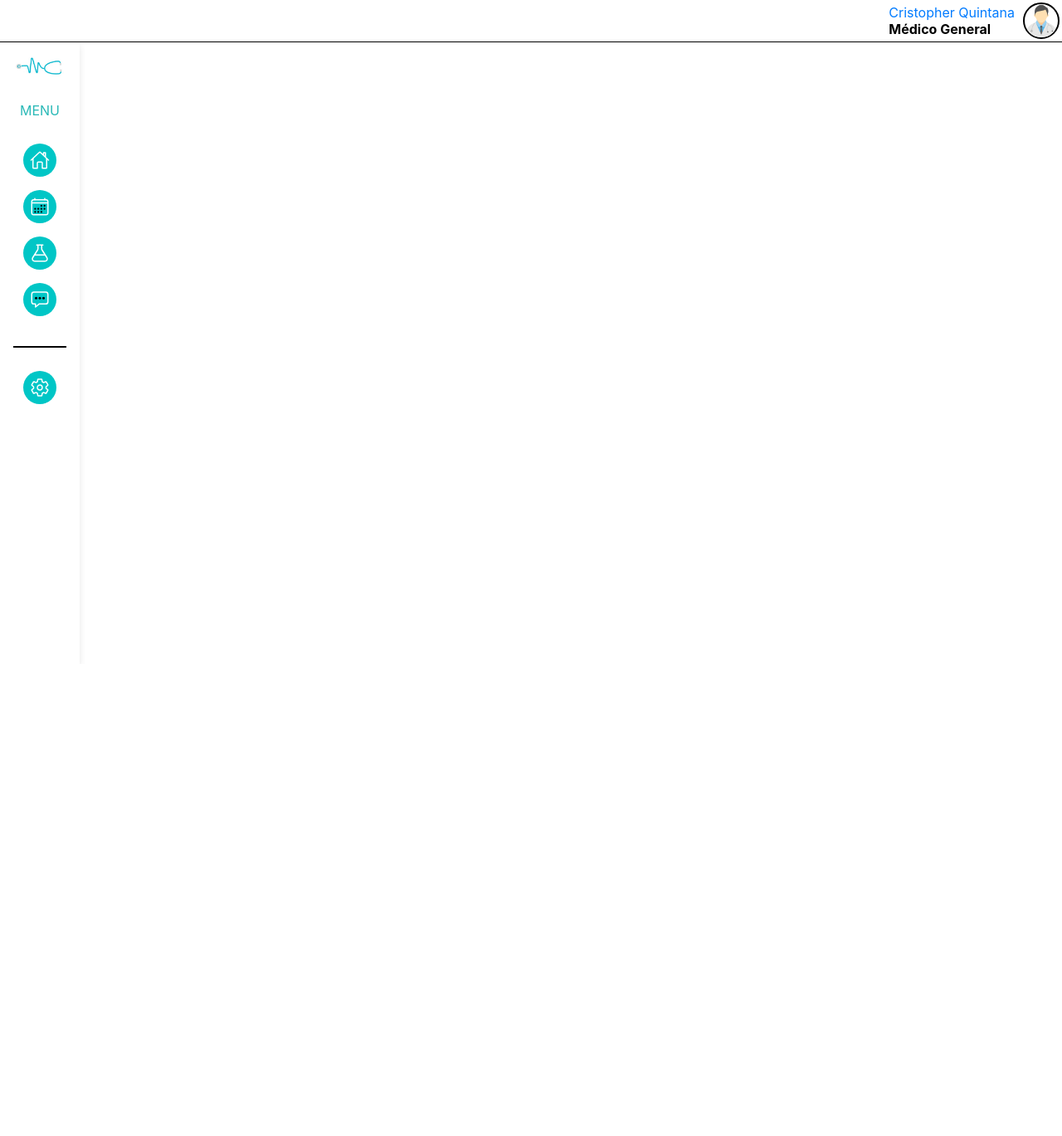
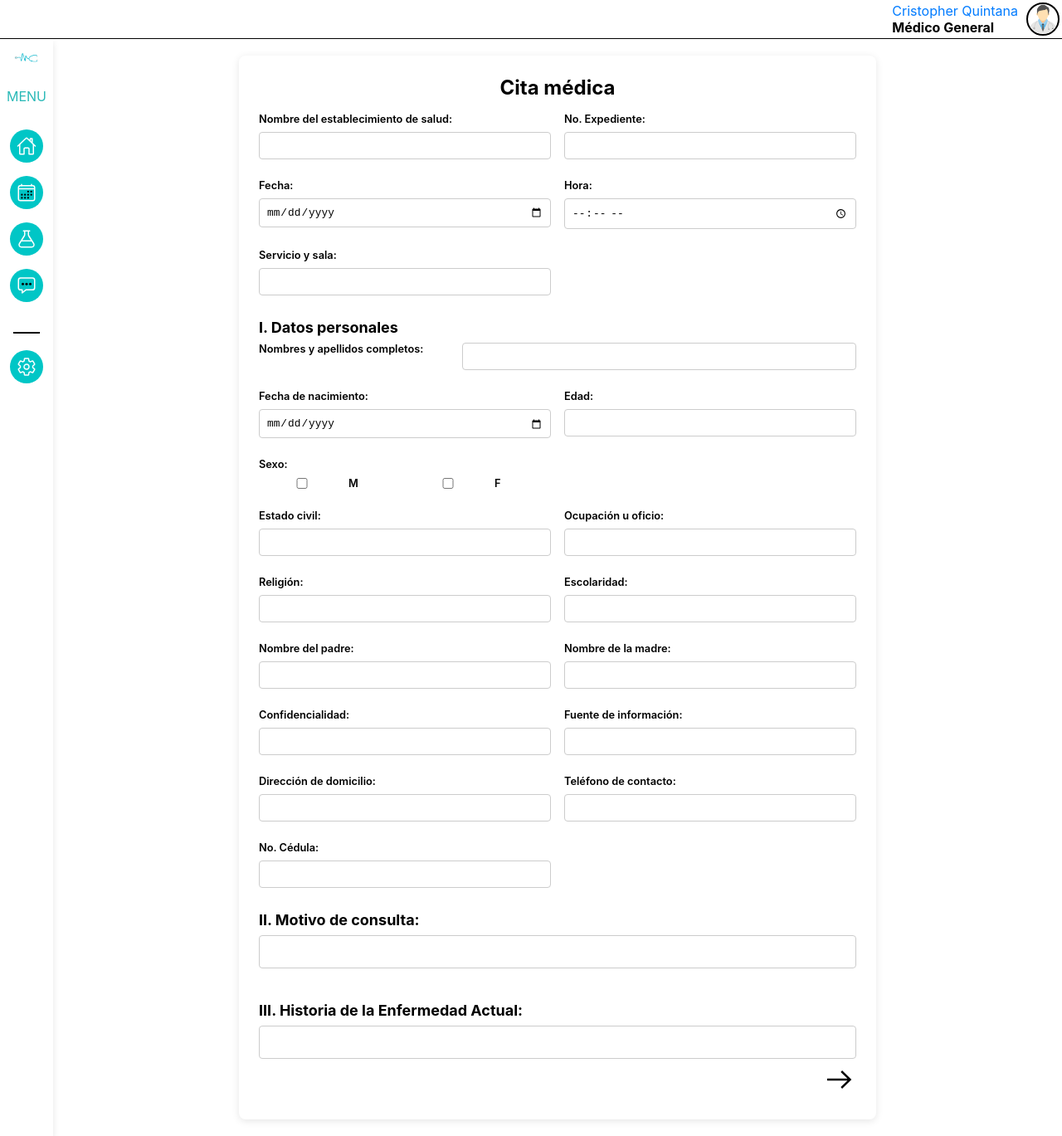
Before and after one commit to MedicalControl/MC_Web, a React (Create React App) app in the folder medicapp/: page /cita in a window 1280 px wide. Shown: the whole page at 83% size. Before the commit the page ends 800 px from the top, so only its background shows below. Built offline with nearby package versions, Linux system fonts and the light colour scheme.

Commit message:
Citas
Se crea primera vista para la creacion de vistas, ademas de corregir Logo de los tabs

```diff
--- a/medicapp/public/index.html
+++ b/medicapp/public/index.html
@@ -2,14 +2,14 @@
 <html lang="en">
   <head>
     <meta charset="utf-8" />
-    <link rel="icon" href="%PUBLIC_URL%/favicon.ico" />
+    <link rel="icon" href="%PUBLIC_URL%/MedicalLogo2.ico" />
     <meta name="viewport" content="width=device-width, initial-scale=1" />
     <meta name="theme-color" content="#000000" />
     <meta
       name="description"
       content="Web site created using create-react-app"
     />
-    <link rel="apple-touch-icon" href="%PUBLIC_URL%/logo192.png" />
+    <link rel="apple-touch-icon" href="%PUBLIC_URL%/medicallogo.png" />
     <!--
       manifest.json provides metadata used when your web app is installed on a
       user's mobile device or desktop. See https://developers.google.com/web/fundamentals/web-app-manifest/
@@ -24,7 +24,7 @@
       work correctly both with client-side routing and a non-root public URL.
       Learn how to configure a non-root public URL by running `npm run build`.
     -->
-    <title>Login</title>
+    <title>Medical Control</title>
   </head>
   <body>
     <noscript>You need to enable JavaScript to run this app.</noscript>
--- a/medicapp/src/App.js
+++ b/medicapp/src/App.js
@@ -7,7 +7,7 @@ import Header from './components/search/Header';
 import Table from './components/search/Table';
 import Agenda from './components/calendar/Agenda';
 import Agenda2 from './components/calendar/Agenda2';
-
+import Cita from './components/record/Cita';
 
 import './App.css';
 import LabTable from './components/laboratory/LabTable';
@@ -43,6 +43,8 @@ function App() {
       document.title = 'Laboratorio';
     } else if (location.pathname === '/agenda') {
       document.title = 'Agenda';
+    } else if (location.pathname === '/cita') {
+      document.title = 'Cita';
     }
   }, [location]);
   return (
@@ -53,6 +55,7 @@ function App() {
           <Route path="/laboratorio" element={<LabTable />} />
           <Route path="/agenda" element={<Agenda />} />
           <Route path="/agenda2" element={<Agenda2 />} />
+          <Route path="/cita" element={<Cita />} />
 
         </Routes>
       </Layout>
--- /dev/null
+++ b/medicapp/src/components/record/Cita.css
@@ -0,0 +1,83 @@
+* {
+    box-sizing: border-box;
+    margin: 0;
+    padding: 0;
+  }
+
+  .container-cita {
+    max-width: 768px;
+    margin: 0 auto;
+    padding: 24px;
+    background-color: white;
+    border-radius: 8px;
+    box-shadow: 0 2px 10px rgba(0, 0, 0, 0.1);
+  }
+
+  .title-cita {
+    font-size: 24px;
+    font-weight: bold;
+    text-align: center;
+    margin-bottom: 16px;
+  }
+
+  h2 {
+    font-size: 18px;
+    font-weight: bold;
+    margin-top: 20px;
+    margin-bottom: 8px;
+  }
+
+  .grid-cita {
+    display: grid;
+    grid-template-columns: repeat(2, 1fr);
+    gap: 16px;
+    margin-bottom: 16px;
+  }
+
+  .form-group {
+    margin-bottom: 16px;
+  }
+
+  label {
+    display: block;
+    margin-bottom: 8px;
+    font-weight: bold;
+  }
+
+  .input {
+    width: 100%;
+    padding: 8px;
+    border: 1px solid #ccc;
+    border-radius: 4px;
+  }
+
+  .textarea {
+    width: 100%;
+    padding: 8px;
+    border: 1px solid #ccc;
+    border-radius: 4px;
+    margin-bottom: 16px;
+  }
+
+  .gender-input {
+    display: flex;
+    align-items: center;
+  }
+
+  .gender-input input {
+    margin-right: 8px;
+  }
+
+  input[type="checkbox"] {
+    margin-right: 4px;
+  }
+
+  .icon-next, .icon-left {
+    cursor: pointer;
+  }
+
+  .next {
+    margin-top: -15px;
+    text-align: right;
+    position: relative;
+}
--- /dev/null
+++ b/medicapp/src/components/record/Cita.js
@@ -0,0 +1,148 @@
+import { Route } from "react-router-dom";
+import "./Cita.css";
+
+const Cita = () => {
+  return (
+    <div className="container-cita">
+      <h1 className="title-cita">Cita médica</h1>
+      <div className="grid-cita">
+        <div>
+          <label>Nombre del establecimiento de salud:</label>
+          <input type="text" className="input" />
+        </div>
+        <div>
+          <label>No. Expediente:</label>
+          <input type="text" className="input" />
+        </div>
+        <div>
+          <label>Fecha:</label>
+          <input type="date" className="input" />
+        </div>
+        <div>
+          <label>Hora:</label>
+          <input type="time" className="input" />
+        </div>
+        <div>
+          <label>Servicio y sala:</label>
+          <input type="text" className="input" />
+        </div>
+      </div>
+      <h2>I. Datos personales</h2>
+      <div className="form-group">
+        <label>Nombres y apellidos completos:</label>
+        <input type="text" className="input" />
+      </div>
+      <div className="grid-cita">
+        <div>
+          <label>Fecha de nacimiento:</label>
+          <input type="date" className="input" />
+        </div>
+        <div>
+          <label>Edad:</label>
+          <input type="number" className="input" />
+        </div>
+        <div>
+          <label>Sexo:</label>
+          <div className="gender-input">
+            <input type="checkbox" id="male" />
+            <label htmlFor="male">M</label>
+            <input type="checkbox" id="female" />
+            <label htmlFor="female">F</label>
+          </div>
+        </div>
+      </div>
+      <div className="grid-cita">
+        <div>
+          <label>Estado civil:</label>
+          <input type="text" className="input" />
+        </div>
+        <div>
+          <label>Ocupación u oficio:</label>
+          <input type="text" className="input" />
+        </div>
+      </div>
+      <div className="grid-cita">
+        <div>
+          <label>Religión:</label>
+          <input type="text" className="input" />
+        </div>
+        <div>
+          <label>Escolaridad:</label>
+          <input type="text" className="input" />
+        </div>
+      </div>
+      <div className="grid-cita">
+        <div>
+          <label>Nombre del padre:</label>
+          <input type="text" className="input" />
+        </div>
+        <div>
+          <label>Nombre de la madre:</label>
+          <input type="text" className="input" />
+        </div>
+      </div>
+      <div className="grid-cita">
+        <div>
+          <label>Confidencialidad:</label>
+          <input type="text" className="input" />
+        </div>
+        <div>
+          <label>Fuente de información:</label>
+          <input type="text" className="input" />
+        </div>
+      </div>
+      <div className="grid-cita">
+        <div>
+          <label>Dirección de domicilio:</label>
+          <input type="text" className="input" />
+        </div>
+        <div>
+          <label>Teléfono de contacto:</label>
+          <input type="text" className="input" />
+        </div>
+        <div>
+          <label>No. Cédula:</label>
+          <input type="text" className="input" />
+        </div>
+      </div>
+
+      <h2>II. Motivo de consulta:</h2>
+      <textarea className="textarea"></textarea>
+
+      <h2>III. Historia de la Enfermedad Actual:</h2>
+      <textarea className="textarea"></textarea>
+
+      <div className="next">
+        <svg
+          className="icon-next"
+          width="40px"
+          height="40px"
+          viewBox="0 0 24 24"
+          fill="none"
+          xmlns="http://www.w3.org/2000/svg"
+        >
+          <g id="SVGRepo_bgCarrier" stroke-width="0" />
+
+          <g
+            id="SVGRepo_tracerCarrier"
+            stroke-linecap="round"
+            stroke-linejoin="round"
+          />
+
+          <g id="SVGRepo_iconCarrier">
+            {" "}
+            <path
+              fill-rule="evenodd"
+              clip-rule="evenodd"
+              d="M17.6492 11.2501L12.7904 6.53852L13.8346 5.46167L20.5774 12.0001L13.8346 18.5385L12.7904 17.4617L17.6492 12.7501H3V11.2501H17.6492Z"
+              fill="#000000"
+            />{" "}
+          </g>
+        </svg>
+      </div>
+
+    </div>
+  );
+};
+
+export default Cita;
```
Also changed, not shown: 2 other files (tests, documents, lock files or other folders).
